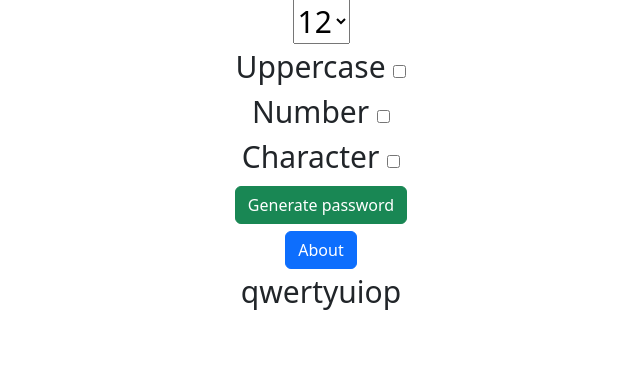
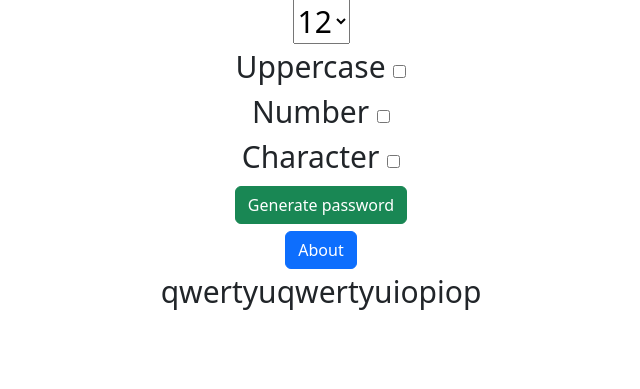
Before and after one commit to Harut18818/Django, a Django app: page / in a window 1280 px wide. Shown: the part 57-446 px from the top of the page, without its empty margins (319-959 px from the left). Run offline with Django 4.2, Linux system fonts and the light colour scheme.

Commit message:
qwertyui

```diff
--- a/password_generator-project/generator/templates/generator/generator.html
+++ b/password_generator-project/generator/templates/generator/generator.html
@@ -42,7 +42,7 @@
             <input type="submit" class="btn btn-success" value="Generate password">
         </form>
         <a href="{% url 'about' %}" class="btn btn-primary">About</a>
-       <p>qwertyuiop</p>
+       <p>qwertyuqwertyuiopiop</p>
 
     </div>
 
```
